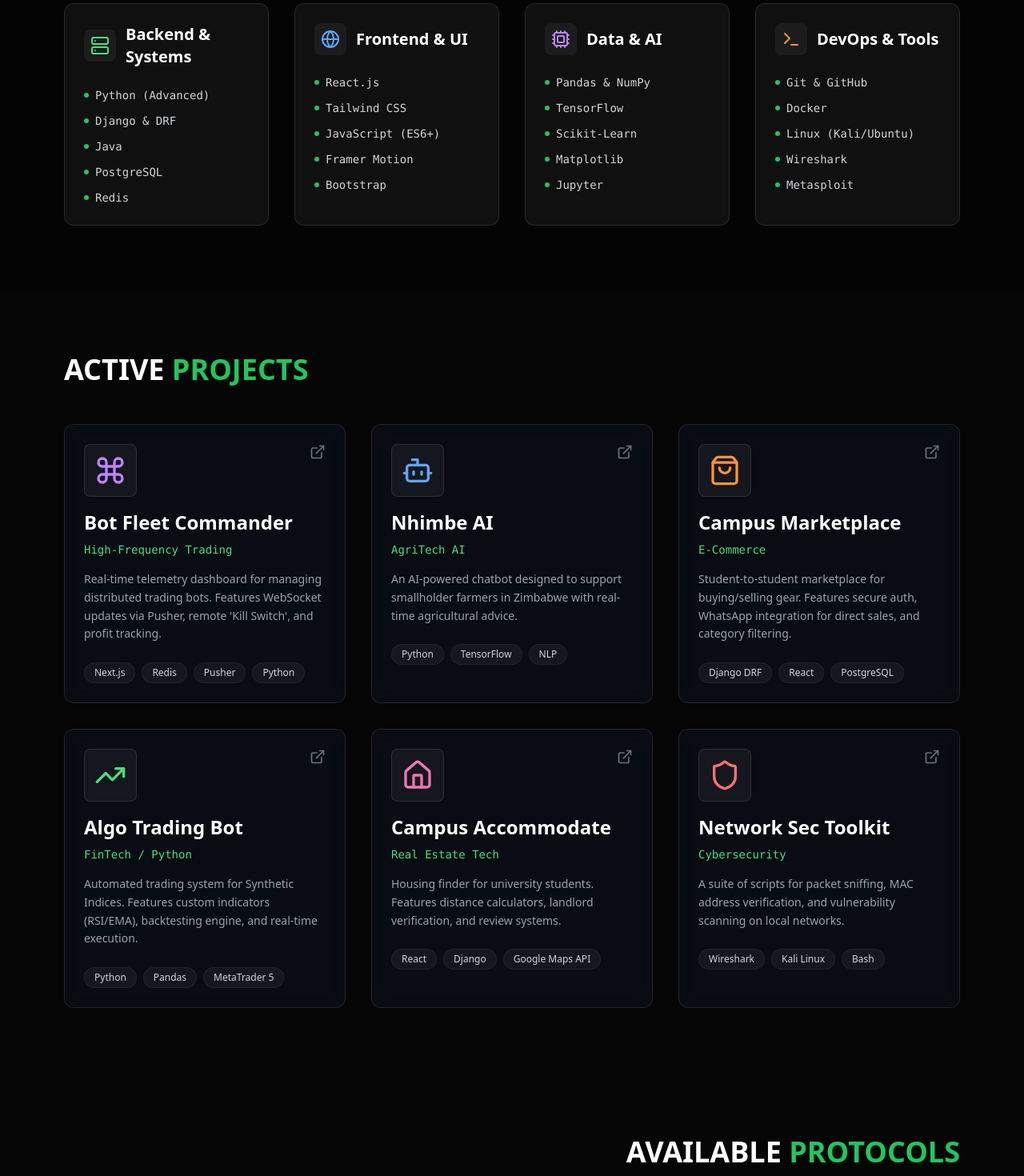
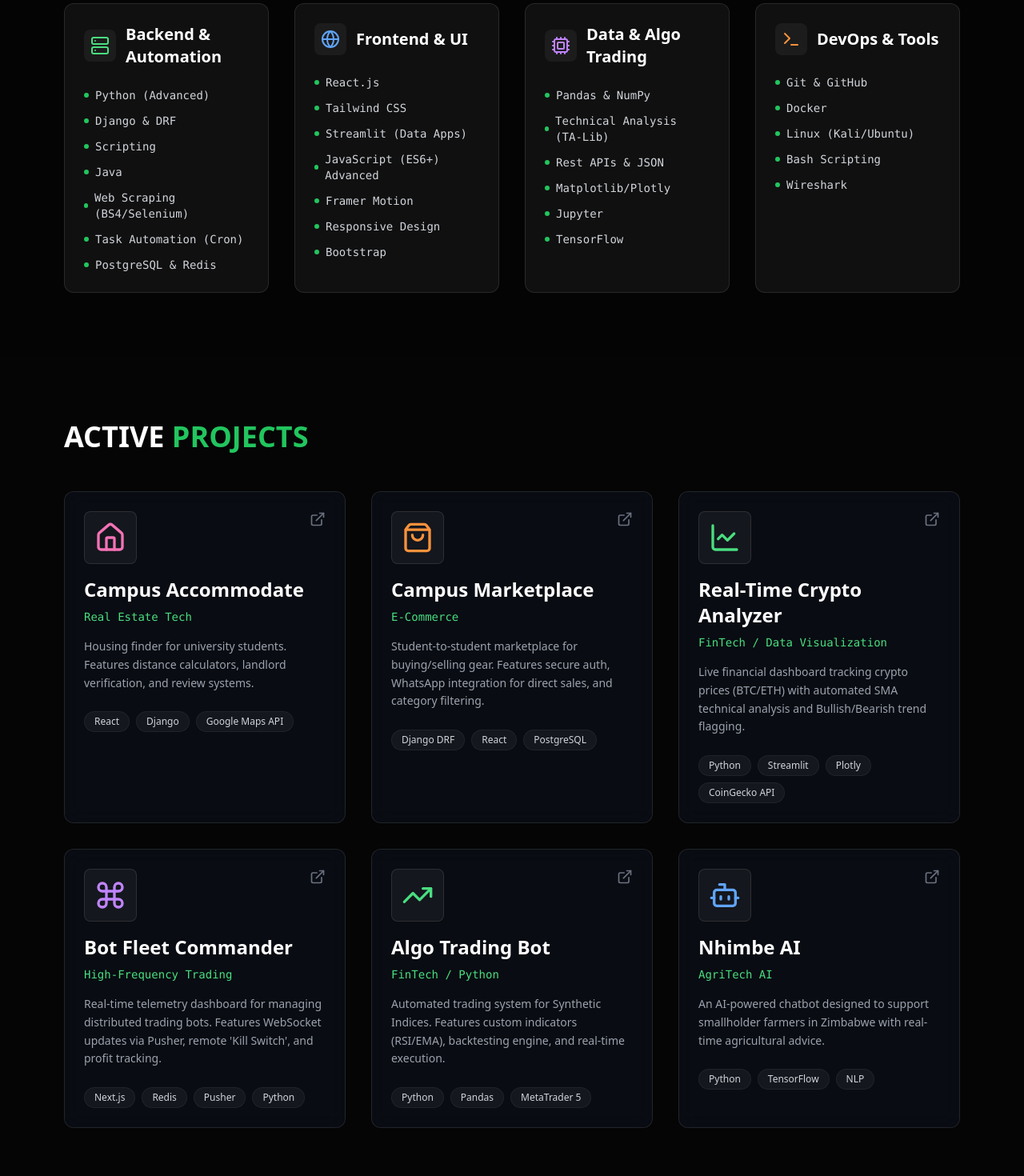
Before and after one commit to TadaisheChibondo/portfolio-2026, a React (Vite) app: page / in a window 1280 px wide. Shown: the part 980-2450 px from the top of the page at 80% size. Built offline with nearby package versions, Linux system fonts and the light colour scheme.

Commit message:
Added a Project

```diff
--- a/src/components/ContactSection.jsx
+++ b/src/components/ContactSection.jsx
@@ -25,7 +25,7 @@
           href="mailto:tadaishechibondo@gmail.com"
           className="inline-block px-10 py-4 bg-green-500 text-black font-bold text-xl rounded-sm hover:bg-green-400 hover:scale-105 transition-all mb-16"
         >
-          INITIALIZE_HANDSHAKE()
+          CONTACT_ME......
         </a>
 
         {/* Social Links Grid */}
--- a/src/components/ProjectsSection.jsx
+++ b/src/components/ProjectsSection.jsx
@@ -7,29 +7,19 @@
   ShoppingBag,
   Home,
   Command,
+  LineChart, // Added for the new project
 } from "lucide-react";
 
-// Updated with Real Links
 const projects = [
   {
-    id: 1,
-    title: "Bot Fleet Commander",
-    category: "High-Frequency Trading",
+    id: 5,
+    title: "Campus Accommodate",
+    category: "Real Estate Tech",
     description:
-      "Real-time telemetry dashboard for managing distributed trading bots. Features WebSocket updates via Pusher, remote 'Kill Switch', and profit tracking.",
-    icon: <Command className="w-10 h-10 text-purple-400" />,
-    tech: ["Next.js", "Redis", "Pusher", "Python"],
-    link: "https://fleet-commander-woad.vercel.app/",
-  },
-  {
-    id: 2,
-    title: "Nhimbe AI",
-    category: "AgriTech AI",
-    description:
-      "An AI-powered chatbot designed to support smallholder farmers in Zimbabwe with real-time agricultural advice.",
-    icon: <Bot className="w-10 h-10 text-blue-400" />,
-    tech: ["Python", "TensorFlow", "NLP"],
-    link: "https://github.com/TadaisheChibondo/NAI",
+      "Housing finder for university students. Features distance calculators, landlord verification, and review systems.",
+    icon: <Home className="w-10 h-10 text-pink-400" />,
+    tech: ["React", "Django", "Google Maps API"],
+    link: "https://campus-accomodation.vercel.app/",
   },
   {
     id: 3,
@@ -42,6 +32,27 @@
     link: "https://campus-market-psi.vercel.app/",
   },
   {
+    id: 0, // Newest Project First
+    title: "Real-Time Crypto Analyzer",
+    category: "FinTech / Data Visualization",
+    description:
+      "Live financial dashboard tracking crypto prices (BTC/ETH) with automated SMA technical analysis and Bullish/Bearish trend flagging.",
+    icon: <LineChart className="w-10 h-10 text-green-400" />,
+    tech: ["Python", "Streamlit", "Plotly", "CoinGecko API"],
+    link: "https://crypto-dashboard-by-tadaishe.streamlit.app/",
+  },
+  {
+    id: 1,
+    title: "Bot Fleet Commander",
+    category: "High-Frequency Trading",
+    description:
+      "Real-time telemetry dashboard for managing distributed trading bots. Features WebSocket updates via Pusher, remote 'Kill Switch', and profit tracking.",
+    icon: <Command className="w-10 h-10 text-purple-400" />,
+    tech: ["Next.js", "Redis", "Pusher", "Python"],
+    link: "https://fleet-commander-woad.vercel.app/",
+  },
+
+  {
     id: 4,
     title: "Algo Trading Bot",
     category: "FinTech / Python",
@@ -52,24 +63,14 @@
     link: "https://tadaishechibondo.github.io/quant-portfolio",
   },
   {
-    id: 5,
-    title: "Campus Accommodate",
-    category: "Real Estate Tech",
+    id: 2,
+    title: "Nhimbe AI",
+    category: "AgriTech AI",
     description:
-      "Housing finder for university students. Features distance calculators, landlord verification, and review systems.",
-    icon: <Home className="w-10 h-10 text-pink-400" />,
-    tech: ["React", "Django", "Google Maps API"],
-    link: "https://campus-accomodation.vercel.app/",
-  },
-  {
-    id: 6,
-    title: "Network Sec Toolkit",
-    category: "Cybersecurity",
-    description:
-      "A suite of scripts for packet sniffing, MAC address verification, and vulnerability scanning on local networks.",
-    icon: <Shield className="w-10 h-10 text-red-400" />,
-    tech: ["Wireshark", "Kali Linux", "Bash"],
-    link: "https://github.com/TadaisheChibondo",
+      "An AI-powered chatbot designed to support smallholder farmers in Zimbabwe with real-time agricultural advice.",
+    icon: <Bot className="w-10 h-10 text-blue-400" />,
+    tech: ["Python", "TensorFlow", "NLP"],
+    link: "https://github.com/TadaisheChibondo/NAI",
   },
 ];
 
@@ -89,7 +90,7 @@
           <motion.a
             href={project.link}
             target="_blank"
-            rel="noopener noreferrer" // Security best practice
+            rel="noopener noreferrer"
             key={project.id}
             initial={{ opacity: 0, y: 50 }}
             whileInView={{ opacity: 1, y: 0 }}
--- a/src/components/ServicesSection.jsx
+++ b/src/components/ServicesSection.jsx
@@ -1,5 +1,5 @@
 import { motion } from "framer-motion";
-import { Zap, Lock, BarChart3, ArrowRight } from "lucide-react";
+import { Zap, Lock, BarChart3, ArrowRight, Workflow } from "lucide-react"; // Added Workflow icon
 
 const services = [
   {
@@ -14,9 +14,23 @@
       "Risk Parameters",
       "Source Code Included",
     ],
-    // Pre-filled WhatsApp Message
     message:
       "Hi Tadaishe, I am interested in your Algorithmic Trading Solutions. I have a strategy I want to automate.",
+  },
+  {
+    title: "Python Automation & Scripting", // NEW SERVICE
+    price: "Starting at $40",
+    description:
+      "Stop doing repetitive tasks. I write custom scripts to scrape data, organize files, and automate your daily workflows.",
+    icon: <Workflow className="w-8 h-8 text-yellow-400" />,
+    features: [
+      "Web Scraping (Data Extraction)",
+      "Excel/PDF Automation",
+      "Scheduled Email Bots",
+      "File System Organization",
+    ],
+    message:
+      "Hi Tadaishe, I need a Python script to automate a repetitive task.",
   },
   {
     title: "Full Stack Web Development",
@@ -58,10 +72,11 @@
         whileInView={{ opacity: 1, x: 0 }}
         className="text-4xl font-bold text-white mb-16 text-center md:text-right"
       >
-        AVAILABLE <span className="text-green-500">PROTOCOLS</span>
+        AVAILABLE <span className="text-green-500">SERVICES</span>
       </motion.h2>
 
-      <div className="grid grid-cols-1 md:grid-cols-3 gap-8">
+      {/* Changed to grid-cols-2 to balance the 4 services perfectly */}
+      <div className="grid grid-cols-1 md:grid-cols-2 gap-8">
         {services.map((service, index) => (
           <motion.div
             key={index}
@@ -95,10 +110,9 @@
               ))}
             </ul>
 
-            {/* The Dynamic Button */}
             <a
               href={`https://wa.me/263789956550?text=${encodeURIComponent(
-                service.message
+                service.message,
               )}`}
               target="_blank"
               rel="noopener noreferrer"
--- a/src/components/SkillsSection.jsx
+++ b/src/components/SkillsSection.jsx
@@ -1,16 +1,26 @@
 import { motion } from "framer-motion";
-import { Code, Server, Database, Terminal, Cpu, Globe } from "lucide-react";
+import {
+  Code,
+  Server,
+  Database,
+  Terminal,
+  Cpu,
+  Globe,
+  Workflow,
+} from "lucide-react";
 
 const skillCategories = [
   {
-    title: "Backend & Systems",
+    title: "Backend & Automation", // Updated Title
     icon: <Server className="w-6 h-6 text-green-400" />,
     skills: [
-      "Python (Advanced)",
+      "Python (Advanced)", // Specific mention of scripting
       "Django & DRF",
+      "Scripting",
       "Java",
-      "PostgreSQL",
-      "Redis",
+      "Web Scraping (BS4/Selenium)", // NEW SKILL
+      "Task Automation (Cron)", // NEW SKILL
+      "PostgreSQL & Redis",
     ],
   },
   {
@@ -19,20 +29,23 @@
     skills: [
       "React.js",
       "Tailwind CSS",
-      "JavaScript (ES6+)",
+      "Streamlit (Data Apps)", // Added Streamlit here
+      "JavaScript (ES6+) Advanced",
       "Framer Motion",
+      "Responsive Design",
       "Bootstrap",
     ],
   },
   {
-    title: "Data & AI",
+    title: "Data & Algo Trading",
     icon: <Cpu className="w-6 h-6 text-purple-400" />,
     skills: [
       "Pandas & NumPy",
+      "Technical Analysis (TA-Lib)",
+      "Rest APIs & JSON",
+      "Matplotlib/Plotly",
+      "Jupyter",
       "TensorFlow",
-      "Scikit-Learn",
-      "Matplotlib",
-      "Jupyter",
     ],
   },
   {
@@ -42,8 +55,8 @@
       "Git & GitHub",
       "Docker",
       "Linux (Kali/Ubuntu)",
+      "Bash Scripting", // NEW SKILL
       "Wireshark",
-      "Metasploit",
     ],
   },
 ];
```
